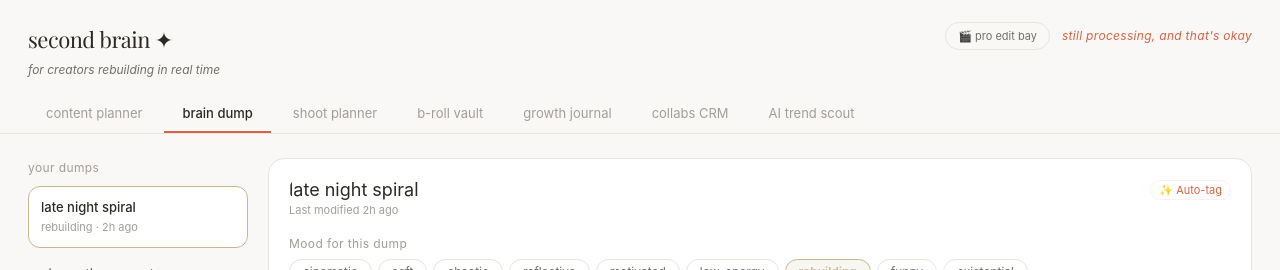
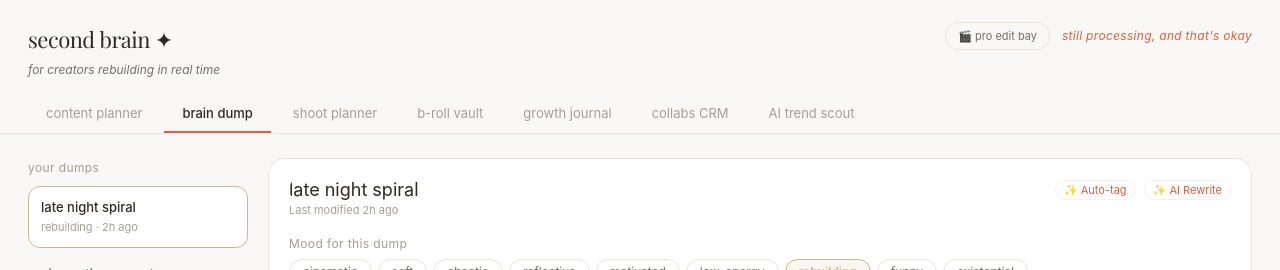
Before and after one commit to AshithaJoy/second-brain, a React (Vite) app: page / in a window 1280 px wide. Both pictures are taken after a click on the button "brain dump". Shown: the top 270 px of the page. Built offline with nearby package versions, Linux system fonts and the light colour scheme; a web font is replaced by a local one.

Commit message:
style: relocate post edit modal to root layout, feat: add AI Rewrite to Brain Dump

```diff
--- a/src/App.jsx
+++ b/src/App.jsx
@@ -693,6 +693,7 @@ export default function App(){
   const [discoveringBrands, setDiscoveringBrands] = useState(false);
   const [aiEstimatingCollab, setAiEstimatingCollab] = useState(false);
   const [estimationStep, setEstimationStep] = useState("");
+  const [aiRewritingDump, setAiRewritingDump] = useState(false);
   const [pitchUrl, setPitchUrl] = useState("");
   const [reelUrl, setReelUrl] = useState("");
   const [analyzingReel, setAnalyzingReel] = useState(false);
@@ -1028,6 +1029,38 @@ export default function App(){
     }, 1500);
   };
 
+  const rewriteDumpAI = (id) => {
+    const dump = dumps.find(d => d.id === id);
+    if (!dump) return;
+
+    setAiRewritingDump(true);
+
+    setTimeout(() => {
+      let rewrittenText = "";
+      const rawText = dump.text.trim();
+
+      if (rawText.length > 0) {
+        rewrittenText = `✨ POLISHED REWRITE ✨\n\nOriginal Idea: ${dump.title}\n\n[HOOK DETAILS]\n1. "They say consistency is key, but here is the raw reality..."\n2. "The secret to rebuilding your routine without burning out..."\n\n[STRUCTURED CONTENT GUIDE]\n- 0:00 - 0:03: Start with a visual hook showing a raw close-up (e.g. coffee steam or workspace details).\n- 0:03 - 0:10: Transition to secondary action footage with a calm voiceover reading the narrative outline.\n- 0:10 - 0:15: End with a clean call-to-action showing a static text overlay.\n\n[SCRIPT OUTLINE]\n"${rawText}"\n\n[SUGGESTED CAPTION]\nSometimes the best work happens in the quiet moments before the rest of the world wakes up. Here is a look at the system I'm building step by step.\n\n#creatorlife #productivity #slowliving`;
+      } else {
+        rewrittenText = `✨ CREATED FROM SCANDINAVIAN KINFOLK STYLE ✨\n\nTitle: Aesthetic Workspace Routine\n\n[HOOK]\n"My 6 AM setup ritual — how I design space for slow focus."\n\n[VISUAL STEPS]\n1. Close-up of typing on keyboard in warm lamp lighting.\n2. Panning shot of a green desk pad and a hot coffee mug.\n3. Slow tracking shot of setting up the schedule book.\n\n[SPEECH / TEXT OVERLAY]\n"Productivity isn't about doing more. It is about creating space for what matters. Here is my system today."`;
+      }
+
+      setDumps(ds => ds.map(d => {
+        if (d.id === id) {
+          return {
+            ...d,
+            title: `✨ AI: ${d.title.replace(/^✨ AI:\s*/, "") || "Aesthetic Vlog Idea"}`,
+            text: rewrittenText,
+            ts: "just now"
+          };
+        }
+        return d;
+      }));
+
+      setAiRewritingDump(false);
+    }, 1800);
+  };
+
   useEffect(()=>{
     const t=setInterval(()=>setQuote(q=>{const i=(MICROCOPY.indexOf(q)+1)%MICROCOPY.length;return MICROCOPY[i];}),5000);
     return()=>clearInterval(t);
@@ -2149,69 +2182,6 @@ export default function App(){
               );})}
             </div>
 
-            {selectedPost&&(
-              <div style={{
-                position: "fixed",
-                top: 0,
-                left: 0,
-                right: 0,
-                bottom: 0,
-                backgroundColor: "rgba(18, 17, 16, 0.4)",
-                backdropFilter: "blur(4px)",
-                display: "flex",
-                alignItems: "center",
-                justifyContent: "center",
-                zIndex: 1000,
-                padding: "20px"
-              }} onClick={() => setSelectedPost(null)}>
-                <div className="card-in" style={{
-                  ...S.card,
-                  width: "100%",
-                  maxWidth: "600px",
-                  maxHeight: "90vh",
-                  overflowY: "auto",
-                  border: "1px solid var(--border-focus)",
-                  boxShadow: "var(--shadow-lg)",
-                  margin: 0
-                }} onClick={e => e.stopPropagation()}>
-                  <div style={{...S.row,justifyContent:"space-between",marginBottom:16}}>
-                    <input value={selectedPost.title} onChange={e=>updatePost(selectedPost.id,{title:e.target.value})} style={{...S.input,fontSize:16,fontWeight:500,border:"none",background:"transparent",padding:0,flex:1}}/>
-                    <button onClick={()=>setSelectedPost(null)} style={{...S.ghost,fontSize:20,color:"var(--text-muted)"}}>×</button>
-                  </div>
-                  <div style={S.grid2}>
-                    <div><span style={S.label}>date</span><input type="date" value={selectedPost.date||""} style={S.input} onChange={e=>updatePost(selectedPost.id,{date:e.target.value})}/></div>
-                    <div><span style={S.label}>post type</span><div style={{...S.row,flexWrap:"wrap"}}>{POST_TYPES.map(t=><button key={t} onClick={()=>updatePost(selectedPost.id,{type:t})} style={{...S.btn(selectedPost.type===t?"var(--accent-color)":"var(--border-color)",true),background:selectedPost.type===t?"var(--accent-light)":"transparent"}}>{TYPE_ICONS[t]} {t}</button>)}</div></div>
-                  </div>
-                  <div style={{marginTop:12}}><span style={S.label}>status</span><div style={S.row}>{["draft","scheduled","posted","archived"].map(st=><button key={st} onClick={()=>updatePost(selectedPost.id,{status:st})} style={{...S.btn(STATUS_COLORS[st],true),background:selectedPost.status===st?STATUS_COLORS[st]+"20":"transparent"}}>{st==="posted"?"released ✦":st==="archived"?"archived":st}</button>)}</div></div>
-                  <div style={{marginTop:12}}><span style={S.label}>mood</span><MoodPicker value={selectedPost.mood} onChange={m=>updatePost(selectedPost.id,{mood:m})}/></div>
-                  <div style={{marginTop:12}}><span style={S.label}>linked shoot</span>
-                    <div style={S.row}>
-                      <select value={selectedPost.shootId||""} style={{...S.input,flex:1,cursor:"pointer"}} onChange={e=>updatePost(selectedPost.id,{shootId:e.target.value?Number(e.target.value):null})}>
-                        <option value="">no shoot linked</option>
-                        {shoots.map(s=><option key={s.id} value={s.id}>{s.name}{s.shootDate?" · "+friendlyDate(s.shootDate):""}</option>)}
-                      </select>
-                      {selectedPost.shootId&&<button style={S.btn("#a0b8c8",true)} onClick={()=>{setSelectedShootId(selectedPost.shootId);setTab("shoot");setSelectedPost(null);}}>open →</button>}
-                      <button style={S.btn("#d4c5e2",true)} onClick={()=>{const ns={id:Date.now(),name:selectedPost.title+" — shoot",shootDate:selectedPost.date||todayStr,postId:selectedPost.id,slots:getSuggestedShotsForMood(selectedPost.mood)};setShoots(ss=>[...ss,ns]);updatePost(selectedPost.id,{shootId:ns.id});setSelectedShootId(ns.id);setSelectedPost(null);}}>+ create shoot</button>
-                    </div>
-                  </div>
-                  <div style={{marginTop:14}}>
-                    <div style={{display:"flex",justifyContent:"space-between",alignItems:"center",marginBottom:6}}>
-                      <span style={S.label}>caption & ideas</span>
-                      <button onClick={generatePostIdeasAI} disabled={aiGeneratingPostIdeas} style={{...S.ghost, color:"var(--accent-color)", fontSize:11, padding:"2px 8px", border:"1px solid var(--accent-light)", borderRadius:12}}>
-                        {aiGeneratingPostIdeas ? "✨ Generating..." : "✨ AI Thumbnails & Hooks"}
-                      </button>
-                    </div>
-                    <textarea value={selectedPost.caption} style={S.textarea} placeholder="what do you want to say..." onChange={e=>updatePost(selectedPost.id,{caption:e.target.value})}/>
-                  </div>
-                  <div style={{marginTop:10}}><span style={S.label}>hashtags</span><textarea value={selectedPost.hashtags} style={{...S.textarea,minHeight:46}} placeholder="#yourhashtags" onChange={e=>updatePost(selectedPost.id,{hashtags:e.target.value})}/></div>
-                  <div style={{...S.row,justifyContent:"flex-end",marginTop:14}}>
-                    <button style={S.btn("var(--text-muted)",true)} onClick={()=>{updatePost(selectedPost.id,{status:"archived"});setSelectedPost(null);}}>archive</button>
-                    <button style={S.btn("#f0a090",true)} onClick={()=>deletePost(selectedPost.id)}>delete forever</button>
-                  </div>
-                </div>
-              </div>
-            )}
-
             <div><span style={{...S.label,marginBottom:10}}>all posts</span>
               {["draft","scheduled","posted","archived"].map(status=>{
                 const group=posts.filter(p=>p.status===status).sort((a,b)=>(a.date||"").localeCompare(b.date||""));
@@ -2266,6 +2236,9 @@ export default function App(){
                       <input value={activeDump.title} onChange={e=>updateDump(activeDump.id, {title: e.target.value})} style={{...S.input,fontSize:18,fontWeight:400,border:"none",background:"transparent",padding:0,flex:1}} placeholder="Title your dump..."/>
                       <button onClick={()=>generateTagsAI(activeDump.id)} disabled={aiGeneratingTags} style={{...S.ghost, color:"var(--accent-color)", fontSize:11, padding:"2px 8px", border:"1px solid var(--accent-light)", borderRadius:12}}>
                         {aiGeneratingTags ? "✨ Tagging..." : "✨ Auto-tag"}
+                      </button>
+                      <button onClick={()=>rewriteDumpAI(activeDump.id)} disabled={aiRewritingDump} style={{...S.ghost, color:"var(--accent-color)", fontSize:11, padding:"2px 8px", border:"1px solid var(--accent-light)", borderRadius:12}}>
+                        {aiRewritingDump ? "✨ Rewriting..." : "✨ AI Rewrite"}
                       </button>
                     </div>
                     <div style={{fontSize:11,color:"var(--text-muted)",marginTop:2}}>Last modified {activeDump.ts}</div>
@@ -2908,6 +2881,71 @@ export default function App(){
         )}
 
       </div>
+
+      {/* Relocated Edit Post Modal (Fixed Position relative to Viewport) */}
+      {selectedPost&&(
+        <div style={{
+          position: "fixed",
+          top: 0,
+          left: 0,
+          right: 0,
+          bottom: 0,
+          backgroundColor: "rgba(18, 17, 16, 0.4)",
+          backdropFilter: "blur(4px)",
+          display: "flex",
+          alignItems: "center",
+          justifyContent: "center",
+          zIndex: 1000,
+          padding: "20px"
+        }} onClick={() => setSelectedPost(null)}>
+          <div className="card-in" style={{
+            ...S.card,
+            width: "100%",
+            maxWidth: "600px",
+            maxHeight: "90vh",
+            overflowY: "auto",
+            border: "1px solid var(--border-focus)",
+            boxShadow: "var(--shadow-lg)",
+            margin: 0
+          }} onClick={e => e.stopPropagation()}>
+            <div style={{...S.row,justifyContent:"space-between",marginBottom:16}}>
+              <input value={selectedPost.title} onChange={e=>updatePost(selectedPost.id,{title:e.target.value})} style={{...S.input,fontSize:16,fontWeight:500,border:"none",background:"transparent",padding:0,flex:1}}/>
+              <button onClick={()=>setSelectedPost(null)} style={{...S.ghost,fontSize:20,color:"var(--text-muted)"}}>×</button>
+            </div>
+            <div style={S.grid2}>
+              <div><span style={S.label}>date</span><input type="date" value={selectedPost.date||""} style={S.input} onChange={e=>updatePost(selectedPost.id,{date:e.target.value})}/></div>
+              <div><span style={S.label}>post type</span><div style={{...S.row,flexWrap:"wrap"}}>{POST_TYPES.map(t=><button key={t} onClick={()=>updatePost(selectedPost.id,{type:t})} style={{...S.btn(selectedPost.type===t?"var(--accent-color)":"var(--border-color)",true),background:selectedPost.type===t?"var(--accent-light)":"transparent"}}>{TYPE_ICONS[t]} {t}</button>)}</div></div>
+            </div>
+            <div style={{marginTop:12}}><span style={S.label}>status</span><div style={S.row}>{["draft","scheduled","posted","archived"].map(st=><button key={st} onClick={()=>updatePost(selectedPost.id,{status:st})} style={{...S.btn(STATUS_COLORS[st],true),background:selectedPost.status===st?STATUS_COLORS[st]+"20":"transparent"}}>{st==="posted"?"released ✦":st==="archived"?"archived":st}</button>)}</div></div>
+            <div style={{marginTop:12}}><span style={S.label}>mood</span><MoodPicker value={selectedPost.mood} onChange={m=>updatePost(selectedPost.id,{mood:m})}/></div>
+            <div style={{marginTop:12}}><span style={S.label}>linked shoot</span>
+              <div style={S.row}>
+                <select value={selectedPost.shootId||""} style={{...S.input,flex:1,cursor:"pointer"}} onChange={e=>updatePost(selectedPost.id,{shootId:e.target.value?Number(e.target.value):null})}>
+                  <option value="">no shoot linked</option>
+                  {shoots.map(s=><option key={s.id} value={s.id}>{s.name}{s.shootDate?" · "+friendlyDate(s.shootDate):""}</option>)}
+                </select>
+                {selectedPost.shootId&&<button style={S.btn("#a0b8c8",true)} onClick={()=>{setSelectedShootId(selectedPost.shootId);setTab("shoot");setSelectedPost(null);}}>open →</button>}
+                <button style={S.btn("#d4c5e2",true)} onClick={()=>{const ns={id:Date.now(),name:selectedPost.title+" — shoot",shootDate:selectedPost.date||todayStr,postId:selectedPost.id,slots:getSuggestedShotsForMood(selectedPost.mood)};setShoots(ss=>[...ss,ns]);updatePost(selectedPost.id,{shootId:ns.id});setSelectedShootId(ns.id);setSelectedPost(null);}}>+ create shoot</button>
+              </div>
+            </div>
+            <div style={{marginTop:14}}>
+              <div style={{display:"flex",justifyContent:"space-between",alignItems:"center",marginBottom:6}}>
+                <span style={S.label}>caption & ideas</span>
+                <button onClick={generatePostIdeasAI} disabled={aiGeneratingPostIdeas} style={{...S.ghost, color:"var(--accent-color)", fontSize:11, padding:"2px 8px", border:"1px solid var(--accent-light)", borderRadius:12}}>
+                  {aiGeneratingPostIdeas ? "✨ Generating..." : "✨ AI Thumbnails & Hooks"}
+                </button>
+              </div>
+              <textarea value={selectedPost.caption} style={S.textarea} placeholder="what do you want to say..." onChange={e=>updatePost(selectedPost.id,{caption:e.target.value})}/>
+            </div>
+            <div style={{marginTop:10}}><span style={S.label}>hashtags</span><textarea value={selectedPost.hashtags} style={{...S.textarea,minHeight:46}} placeholder="#yourhashtags" onChange={e=>updatePost(selectedPost.id,{hashtags:e.target.value})}/></div>
+            <div style={{...S.row,justifyContent:"flex-end",marginTop:14}}>
+              <button style={S.btn("var(--text-muted)",true)} onClick={()=>{updatePost(selectedPost.id,{status:"archived"});setSelectedPost(null);}}>archive</button>
+              <button style={S.btn("#f0a090",true)} onClick={()=>deletePost(selectedPost.id)}>delete forever</button>
+            </div>
+          </div>
+        </div>
+      )}
+
     </div>
   );
 }
```
